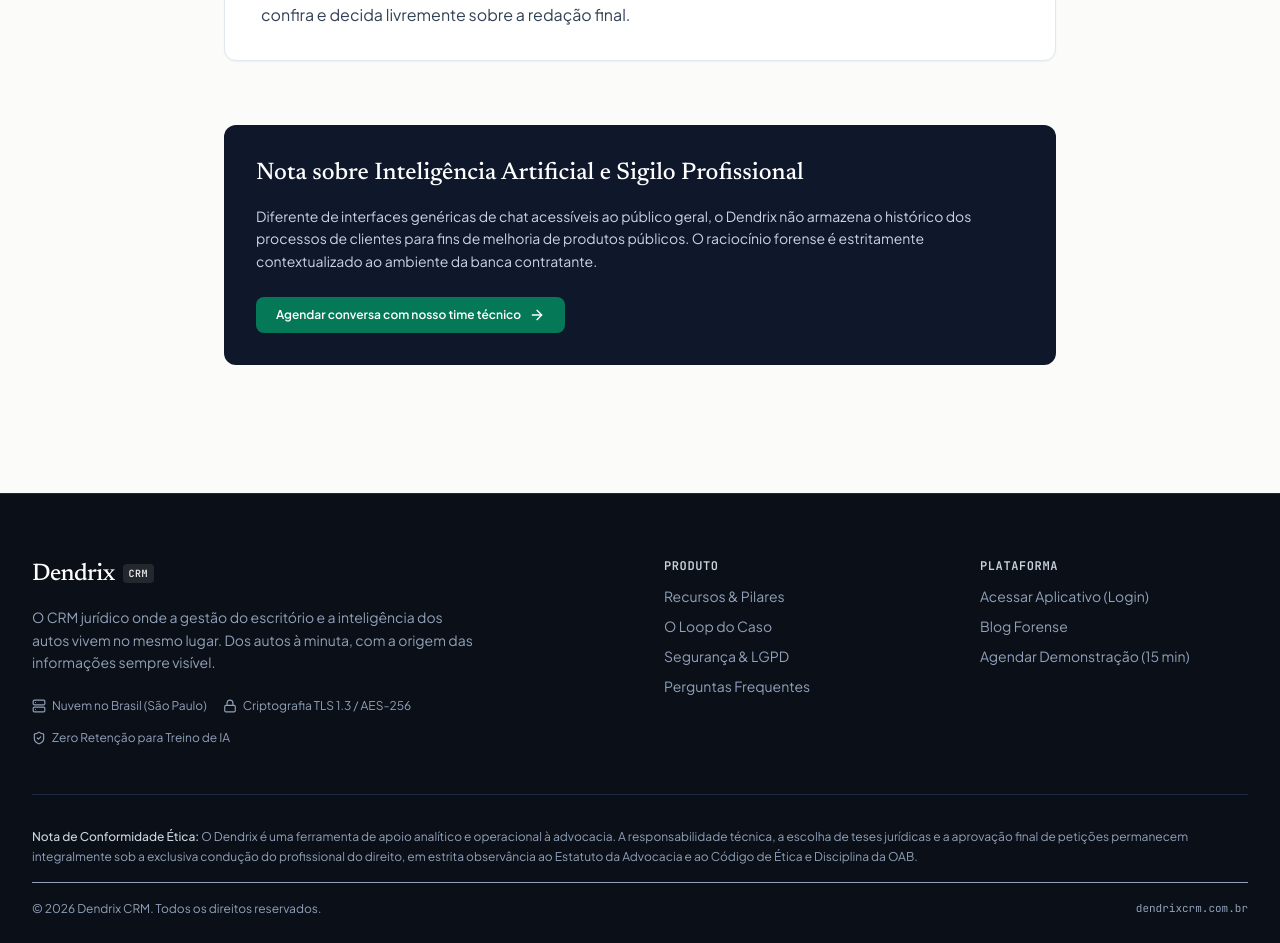
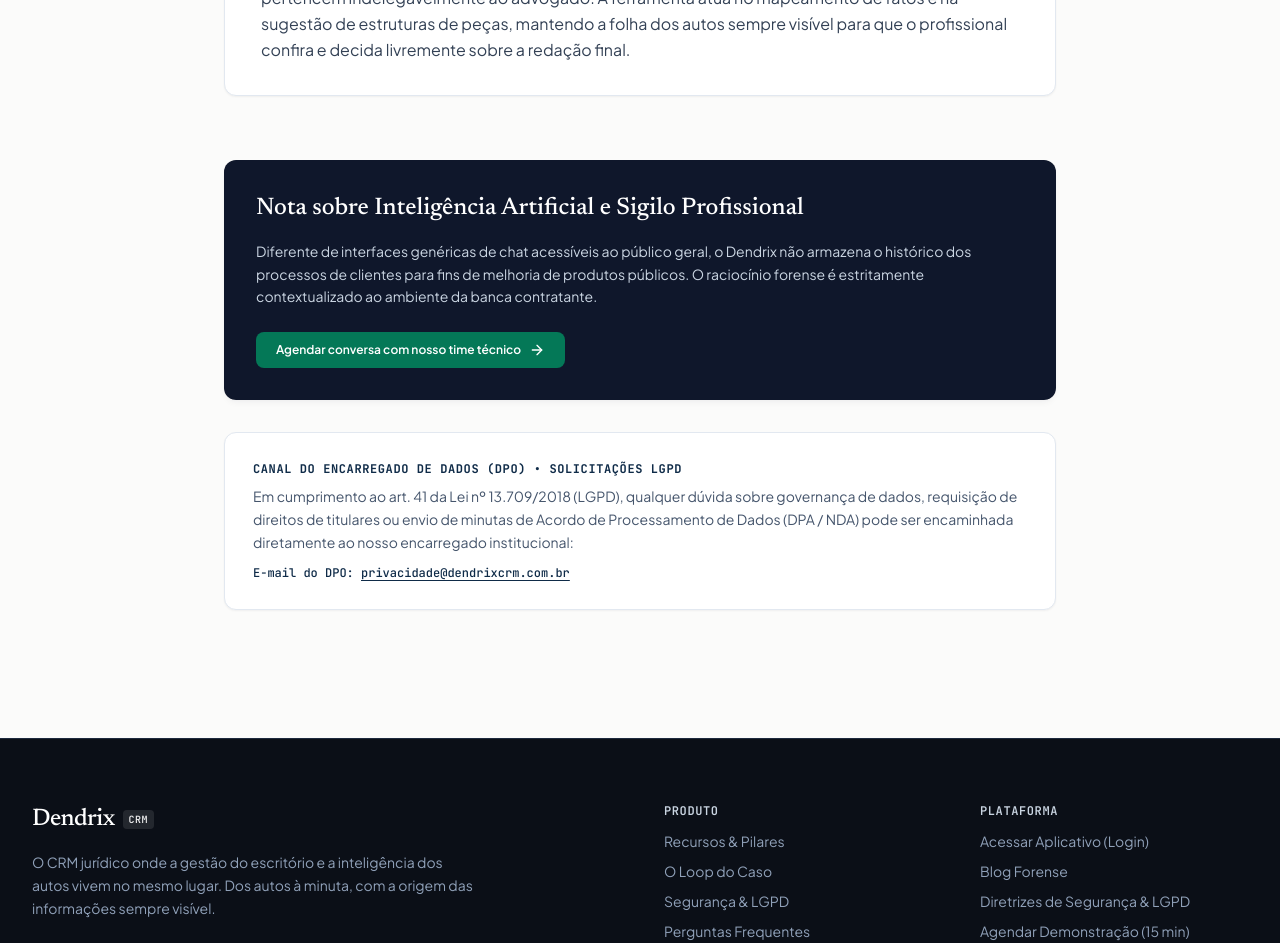
Before and after one commit to Lucas-B-Iori/dendrixblog, a Next.js app: page /seguranca in a window 1280 px wide. Shown: the part 1380-2323 px from the top of the page. Built offline with nearby package versions, Linux system fonts and the light colour scheme; no server answers.

Commit message:
fix(craft): elevate visual polish, browser surfaces, and mobile responsiveness per impeccable and copywriting audit

```diff
--- a/app/blog/page.tsx
+++ b/app/blog/page.tsx
@@ -57,7 +57,7 @@ export default function BlogPage() {
           <div className="mb-8">
             <Link
               href="/"
-              className="inline-flex items-center gap-2 text-xs font-mono text-[var(--text-tertiary)] hover:text-[var(--accent-navy)] transition-colors"
+              className="inline-flex items-center gap-2 px-3 py-1.5 rounded-md bg-white border border-[#E2E8F0] text-xs font-mono text-[var(--text-secondary)] hover:text-[#0F2B48] hover:border-slate-300 transition-colors shadow-2xs"
             >
               <ArrowLeft className="w-3.5 h-3.5" />
               <span>Voltar para a página inicial</span>
@@ -70,10 +70,10 @@ export default function BlogPage() {
               <BookOpen className="w-3.5 h-3.5" />
               <span>CONTEÚDO FORENSE ESTRATÉGICO</span>
             </div>
-            <h1 className="font-serif text-3xl sm:text-4xl md:text-5xl font-medium tracking-tight text-[var(--text-primary)] leading-tight">
+            <h1 className="font-serif text-3xl sm:text-4xl md:text-5xl font-medium tracking-tight text-[var(--text-primary)] leading-tight text-balance">
               Blog Forense Dendrix
             </h1>
-            <p className="text-base sm:text-lg text-[var(--text-secondary)] leading-relaxed">
+            <p className="text-base sm:text-lg text-[var(--text-secondary)] leading-relaxed max-w-2xl">
               Artigos analíticos, guias práticos e estudos de fluxo sobre tecnologia, inteligência contextual e gestão forense sem atalhos simplistas.
             </p>
           </div>
--- a/app/demonstracao/page.tsx
+++ b/app/demonstracao/page.tsx
@@ -22,7 +22,7 @@ export default function DemonstracaoPage() {
         <div className="mb-6">
           <Link
             href="/"
-            className="inline-flex items-center gap-2 text-xs font-mono text-[var(--text-tertiary)] hover:text-[var(--accent-navy)] transition-colors"
+            className="inline-flex items-center gap-2 px-3 py-1.5 rounded-md bg-white border border-[#E2E8F0] text-xs font-mono text-[var(--text-secondary)] hover:text-[#0F2B48] hover:border-slate-300 transition-colors shadow-2xs"
           >
             <ArrowLeft className="w-3.5 h-3.5" />
             <span>Voltar para a página inicial</span>
--- a/app/globals.css
+++ b/app/globals.css
@@ -84,6 +84,42 @@ body {
   background-color: var(--surface-canvas, #FBFBFA);
   color: var(--text-primary, #0F172A);
   overflow-x: hidden;
+  caret-color: var(--accent-navy, #0F2B48);
+}
+
+/* Themed browser surfaces (craft-floor) */
+::selection {
+  background-color: var(--accent-navy, #0F2B48);
+  color: #F8FAFC;
+}
+
+a {
+  text-underline-offset: 3px;
+}
+
+@supports (scrollbar-width: thin) {
+  * {
+    scrollbar-width: thin;
+    scrollbar-color: #CBD5E1 transparent;
+  }
+}
+
+::-webkit-scrollbar {
+  width: 6px;
+  height: 6px;
+}
+
+::-webkit-scrollbar-track {
+  background: transparent;
+}
+
+::-webkit-scrollbar-thumb {
+  background-color: #CBD5E1;
+  border-radius: 9999px;
+}
+
+::-webkit-scrollbar-thumb:hover {
+  background-color: #94A3B8;
 }
 
 /* Focus ring accessibility helper */
--- a/app/seguranca/page.tsx
+++ b/app/seguranca/page.tsx
@@ -48,7 +48,7 @@ export default function SegurancaPage() {
           <div className="mb-8">
             <Link
               href="/"
-              className="inline-flex items-center gap-2 text-xs font-mono text-[var(--text-tertiary)] hover:text-[var(--accent-navy)] transition-colors"
+              className="inline-flex items-center gap-2 px-3 py-1.5 rounded-md bg-white border border-[#E2E8F0] text-xs font-mono text-[var(--text-secondary)] hover:text-[#0F2B48] hover:border-slate-300 transition-colors shadow-2xs"
             >
               <ArrowLeft className="w-3.5 h-3.5" />
               <span>Voltar para a página inicial</span>
@@ -61,10 +61,10 @@ export default function SegurancaPage() {
               <ShieldCheck className="w-3.5 h-3.5" />
               <span>GOVERNANÇA TÉCNICA E JURÍDICA</span>
             </div>
-            <h1 className="font-serif text-3xl sm:text-4xl md:text-5xl font-medium tracking-tight text-[var(--text-primary)] leading-tight">
+            <h1 className="font-serif text-3xl sm:text-4xl md:text-5xl font-medium tracking-tight text-[var(--text-primary)] leading-tight text-balance">
               Segurança da Informação, Privacidade e Conformidade Ética
             </h1>
-            <p className="text-base sm:text-lg text-[var(--text-secondary)] leading-relaxed">
+            <p className="text-base sm:text-lg text-[var(--text-secondary)] leading-relaxed max-w-3xl">
               O Dendrix CRM foi concebido para atender às exigências de escritórios que lidam com dados sensíveis, processos em segredo de justiça e as prerrogativas de sigilo da advocacia.
             </p>
           </div>
@@ -76,7 +76,7 @@ export default function SegurancaPage() {
               return (
                 <div
                   key={idx}
-                  className="p-6 sm:p-8 rounded-xl bg-white border border-[var(--border-subtle)] shadow-xs space-y-3"
+                  className="p-6 sm:p-8 rounded-xl bg-white border border-[var(--border-subtle)] shadow-xs space-y-3 hover:border-slate-300 transition-colors"
                 >
                   <div className="flex items-center gap-3">
                     <div className="p-2.5 rounded-lg bg-[#EDF2F7] text-[#0F2B48]">
@@ -95,7 +95,7 @@ export default function SegurancaPage() {
           </div>
 
           {/* Institutional Compliance Box */}
-          <div className="p-6 sm:p-8 rounded-xl bg-slate-900 text-white space-y-4 mb-16">
+          <div className="p-6 sm:p-8 rounded-xl bg-slate-900 text-white space-y-4 mb-8 shadow-card">
             <h3 className="font-serif text-xl sm:text-2xl font-medium">
               Nota sobre Inteligência Artificial e Sigilo Profissional
             </h3>
@@ -112,6 +112,19 @@ export default function SegurancaPage() {
               </Link>
             </div>
           </div>
+
+          {/* DPO / LGPD Official Channel */}
+          <div className="p-6 sm:p-7 rounded-xl bg-white border border-[#E2E8F0] text-[var(--text-secondary)] space-y-2 mb-16 shadow-2xs">
+            <h4 className="font-mono text-xs font-bold uppercase tracking-wider text-[#0F2B48]">
+              Canal do Encarregado de Dados (DPO) • Solicitações LGPD
+            </h4>
+            <p className="text-xs sm:text-sm text-slate-600 leading-relaxed">
+              Em cumprimento ao art. 41 da Lei nº 13.709/2018 (LGPD), qualquer dúvida sobre governança de dados, requisição de direitos de titulares ou envio de minutas de Acordo de Processamento de Dados (DPA / NDA) pode ser encaminhada diretamente ao nosso encarregado institucional:
+            </p>
+            <p className="text-xs font-mono font-medium text-[#0F2B48] pt-1">
+              E-mail do DPO: <a href="mailto:privacidade@dendrixcrm.com.br" className="underline hover:text-emerald-700">privacidade@dendrixcrm.com.br</a>
+            </p>
+          </div>
         </div>
       </main>
 
--- a/components/hero/HeroSection.tsx
+++ b/components/hero/HeroSection.tsx
@@ -16,7 +16,7 @@ export function HeroSection() {
           </div>
 
           {/* H1 (Locked) */}
-          <h1 className="font-serif text-3xl sm:text-4xl lg:text-[3.25rem] font-medium leading-[1.12] tracking-tight text-[#0F172A] text-balance">
+          <h1 className="font-serif text-3xl sm:text-4xl lg:text-[3.25rem] font-medium leading-[1.14] tracking-[-0.025em] text-[#0F172A] text-balance">
             Dos autos à minuta, com a origem das informações sempre visível.
           </h1>
 
@@ -28,23 +28,23 @@ export function HeroSection() {
           {/* Action CTAs */}
           <div className="space-y-3 pt-1">
             <div className="flex flex-col sm:flex-row items-stretch sm:items-center gap-3">
-              <OpenDemoButton className="inline-flex items-center justify-center gap-2 px-6 py-3.5 text-base font-semibold text-white bg-[#0F2B48] hover:bg-[#0A1C30] rounded-md transition-all shadow-sm hover:shadow cursor-pointer focus-ring text-center">
+              <OpenDemoButton className="inline-flex items-center justify-center gap-2 px-6 py-3.5 text-base font-semibold text-white bg-[#0F2B48] hover:bg-[#0A1C30] active:scale-[0.99] rounded-md transition-all shadow-sm hover:shadow cursor-pointer focus-ring text-center">
                 <span>Agendar demonstração prática</span>
                 <ArrowRight className="w-4 h-4" />
               </OpenDemoButton>
 
               <a
                 href="#como-funciona"
-                className="inline-flex items-center justify-center px-5 py-3.5 text-sm font-semibold text-[#0F172A] hover:text-[#0F2B48] bg-transparent hover:bg-black/5 rounded-md transition-colors text-center"
+                className="inline-flex items-center justify-center px-5 py-3.5 text-sm font-semibold text-[#0F172A] hover:text-[#0F2B48] bg-transparent hover:bg-black/5 active:bg-black/10 rounded-md transition-colors text-center border border-transparent hover:border-[#E2E8F0]"
               >
                 Ver o produto em ação
               </a>
             </div>
 
             {/* Microcopy (Locked) */}
-            <p className="text-xs text-[#64748B] flex items-center gap-1.5">
-              <span className="w-1.5 h-1.5 rounded-full bg-emerald-600 inline-block" />
-              <span>15 minutos • Traga um processo da sua banca ou use nosso caso modelo.</span>
+            <p className="text-xs text-[#64748B] flex items-start sm:items-center gap-2 pt-0.5">
+              <span className="w-1.5 h-1.5 rounded-full bg-emerald-600 inline-block shrink-0 mt-1 sm:mt-0" />
+              <span className="leading-snug">15 minutos • Traga um processo da sua banca ou use nosso caso modelo.</span>
             </p>
           </div>
 
--- a/components/hero/HeroSplitScreen.tsx
+++ b/components/hero/HeroSplitScreen.tsx
@@ -31,31 +31,32 @@ export function HeroSplitScreen() {
   return (
     <div className="w-full relative rounded-xl border border-[#E2E8F0] bg-white shadow-card overflow-hidden">
       {/* Top Web Application Header (Fiel à arquitetura web do Dendrix, sem molduras fictícias de macOS) */}
-      <div className="h-10 px-4 bg-[#F8F9FA] border-b border-[#E2E8F0] flex items-center justify-between">
-        <div className="flex items-center gap-2">
-          <div className="w-2 h-2 rounded-full bg-[#0F2B48]" />
-          <span className="font-mono text-xs font-semibold text-[#0F2B48]">
+      <div className="h-10 px-3 sm:px-4 bg-[#F8F9FA] border-b border-[#E2E8F0] flex items-center justify-between gap-2">
+        <div className="flex items-center gap-1.5 sm:gap-2 min-w-0">
+          <div className="w-2 h-2 rounded-full bg-[#0F2B48] shrink-0" />
+          <span className="font-mono text-xs font-semibold text-[#0F2B48] shrink-0">
             Dendrix CRM
           </span>
-          <span className="text-slate-300 text-xs">/</span>
-          <span className="font-mono text-[11px] text-[#64748B] truncate">
+          <span className="text-slate-300 text-xs shrink-0">/</span>
+          <span className="font-mono text-[11px] text-[#64748B] truncate max-w-[130px] sm:max-w-none">
             Processo 1002341-89.2024.8.26.0100
           </span>
-          <span className="text-[10px] font-mono uppercase px-1.5 py-0.5 rounded bg-slate-100 text-slate-500 border border-slate-200 hidden sm:inline-block">
+          <span className="text-[10px] font-mono uppercase px-1.5 py-0.5 rounded bg-slate-100 text-slate-500 border border-slate-200 hidden md:inline-block shrink-0">
             Dados demonstrativos
           </span>
         </div>
 
         {/* Dynamic Connection Indicator (Estado 4+) */}
         <div
-          className={`flex items-center gap-1.5 text-[11px] font-mono px-2 py-0.5 rounded transition-all duration-300 ${
+          className={`flex items-center gap-1 sm:gap-1.5 text-[10px] sm:text-[11px] font-mono px-2 py-0.5 rounded transition-all duration-300 shrink-0 ${
             step >= 4
-              ? "text-emerald-800 bg-emerald-50 border border-emerald-200/80"
+              ? "text-emerald-800 bg-emerald-50 border border-emerald-200/80 font-medium"
               : "text-slate-400 bg-slate-100 border border-slate-200/60"
           }`}
         >
-          <Link2 className={`w-3 h-3 ${step >= 4 ? "text-emerald-600" : "text-slate-400"}`} />
-          <span>{step >= 4 ? "Dados dos Autos Conectados ao CRM" : "Sincronizando Autos..."}</span>
+          <Link2 className={`w-3 h-3 shrink-0 ${step >= 4 ? "text-emerald-600" : "text-slate-400"}`} />
+          <span className="hidden sm:inline">{step >= 4 ? "Dados dos Autos Conectados ao CRM" : "Sincronizando Autos..."}</span>
+          <span className="sm:hidden">{step >= 4 ? "Conectado ao CRM" : "Sincronizando..."}</span>
         </div>
       </div>
 
@@ -166,14 +167,16 @@ export function HeroSplitScreen() {
 
             {/* Context Breadcrumb from CRM (Estado 4+ acende em verde/marinho) */}
             <div
-              className={`px-3 py-1.5 rounded-md border text-[11px] font-mono flex items-center justify-between transition-all duration-300 ${
+              className={`px-3 py-1.5 rounded-md border text-[11px] font-mono flex items-center justify-between gap-2 transition-all duration-300 ${
                 step >= 4
-                  ? "bg-[#EDF2F7] border-[#CBD5E1] text-[#0F2B48] font-semibold"
+                  ? "bg-[#EDF2F7] border-[#CBD5E1] text-[#0F2B48]"
                   : "bg-slate-50 border-slate-200 text-slate-400"
               }`}
             >
               <span className="truncate">Cliente: João Silva • Ação de Cobrança</span>
-              <span className="text-xs">Contexto CRM</span>
+              <span className="text-[10px] font-mono uppercase tracking-wider px-1.5 py-0.5 rounded bg-[#0F2B48]/10 text-[#0F2B48] font-semibold shrink-0">
+                Contexto CRM
+              </span>
             </div>
 
             {/* Rich Editor Output (Estados 5 e 6) */}
@@ -208,8 +211,7 @@ export function HeroSplitScreen() {
                 }`}
               >
                 Em atenção à contestação apresentada, cumpre destacar que, conforme comprovado às{" "}
-                <CaseSourceBadge page="47" documentType="Contestação" variant="emerald" className="mx-1 align-baseline" />
-                , a parte ré não comprovou a entrega tempestiva do laudo, caracterizando mora incontroversa.
+                <CaseSourceBadge page="47" documentType="Contestação" variant="emerald" className="inline-flex align-baseline" />, a parte ré não comprovou a entrega tempestiva do laudo, caracterizando mora incontroversa.
               </p>
 
               {/* Parágrafo 2 conclusivo (surge no Estado 6) */}
--- a/components/layout/Footer.tsx
+++ b/components/layout/Footer.tsx
@@ -87,9 +87,14 @@ export function Footer() {
                 </Link>
               </li>
               <li>
-                <a href="#agendar" className="hover:text-white transition-colors">
+                <Link href="/seguranca" className="hover:text-white transition-colors">
+                  Diretrizes de Segurança & LGPD
+                </Link>
+              </li>
+              <li>
+                <Link href="/demonstracao" className="hover:text-white transition-colors">
                   Agendar Demonstração (15 min)
-                </a>
+                </Link>
               </li>
             </ul>
           </div>
--- a/components/layout/StickyMobileBar.tsx
+++ b/components/layout/StickyMobileBar.tsx
@@ -10,29 +10,14 @@ export function StickyMobileBar() {
   const { openDemoModal } = useDemoModal();
 
   useEffect(() => {
-    const heroEl = document.getElementById("hero");
-    if (!heroEl) {
-      const handleScroll = () => {
-        setIsVisible(window.scrollY > 500);
-      };
-      window.addEventListener("scroll", handleScroll, { passive: true });
-      return () => window.removeEventListener("scroll", handleScroll);
-    }
+    const handleScroll = () => {
+      // No mobile, ativa quando o usuário rola além de 350px (passou dos botões do Hero)
+      setIsVisible(window.scrollY > 350);
+    };
 
-    const observer = new IntersectionObserver(
-      ([entry]) => {
-        // A barra surge após o Hero sair do campo de visão superior
-        if (!entry.isIntersecting && entry.boundingClientRect.top < 0) {
-          setIsVisible(true);
-        } else {
-          setIsVisible(false);
-        }
-      },
-      { threshold: 0.1 }
-    );
-
-    observer.observe(heroEl);
-    return () => observer.disconnect();
+    window.addEventListener("scroll", handleScroll, { passive: true });
+    handleScroll();
+    return () => window.removeEventListener("scroll", handleScroll);
   }, []);
 
   const whatsappUrl = getWhatsAppLink(
--- a/next.config.ts
+++ b/next.config.ts
@@ -3,6 +3,7 @@ import type { NextConfig } from "next";
 const nextConfig: NextConfig = {
   reactStrictMode: true,
   poweredByHeader: false,
+  allowedDevOrigins: ["localhost", "127.0.0.1"],
 };
 
 export default nextConfig;
```
Also changed, not shown: 2 other files (tests, documents, lock files or other folders).
